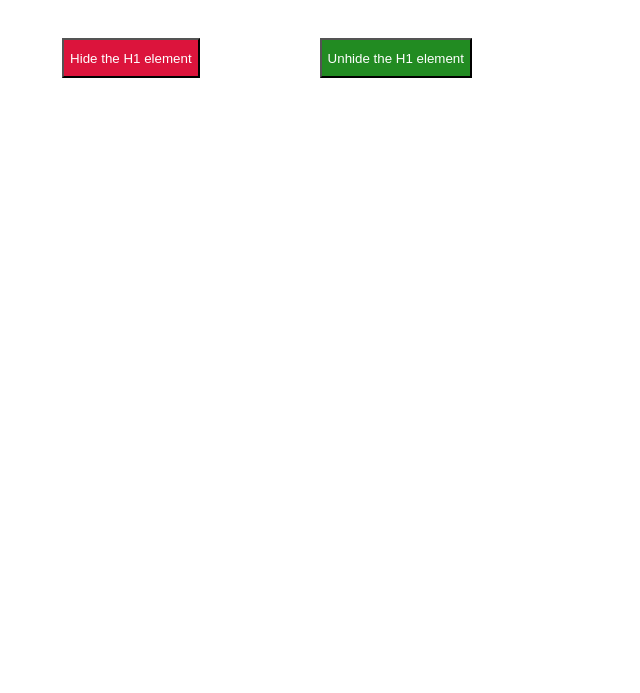
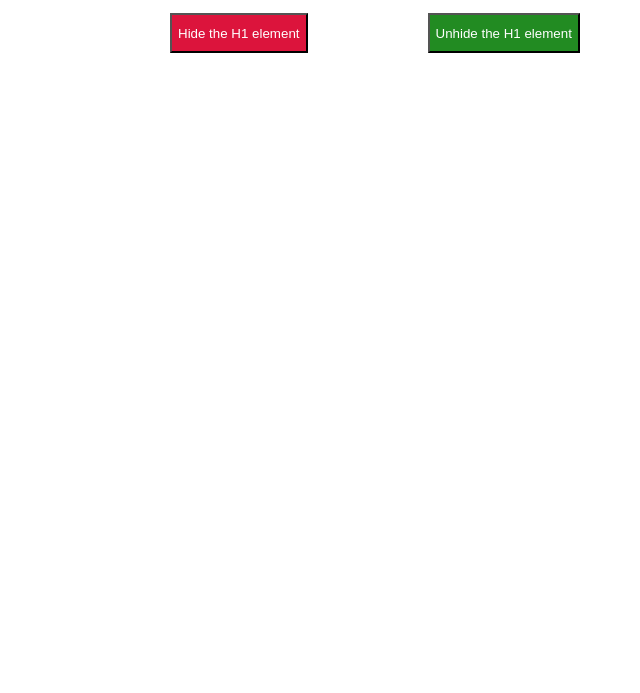
Before and after one commit to samtessema9/w3d3_Lab, a plain HTML site: page index.html in a window 1280 px wide. Shown: the part 107-800 px from the top of the page, without its empty margins (378-1018 px from the left). Drawn offline with Linux system fonts and the light colour scheme.

Commit message:
updated css

```diff
--- a/style.css
+++ b/style.css
@@ -8,6 +8,9 @@
     display: flex;
     justify-content: center;
     margin-right: 70px;
+    position: fixed;
+    top: 100px;
+    left: 35%;
 }
 
 #hide-h1 {
```
